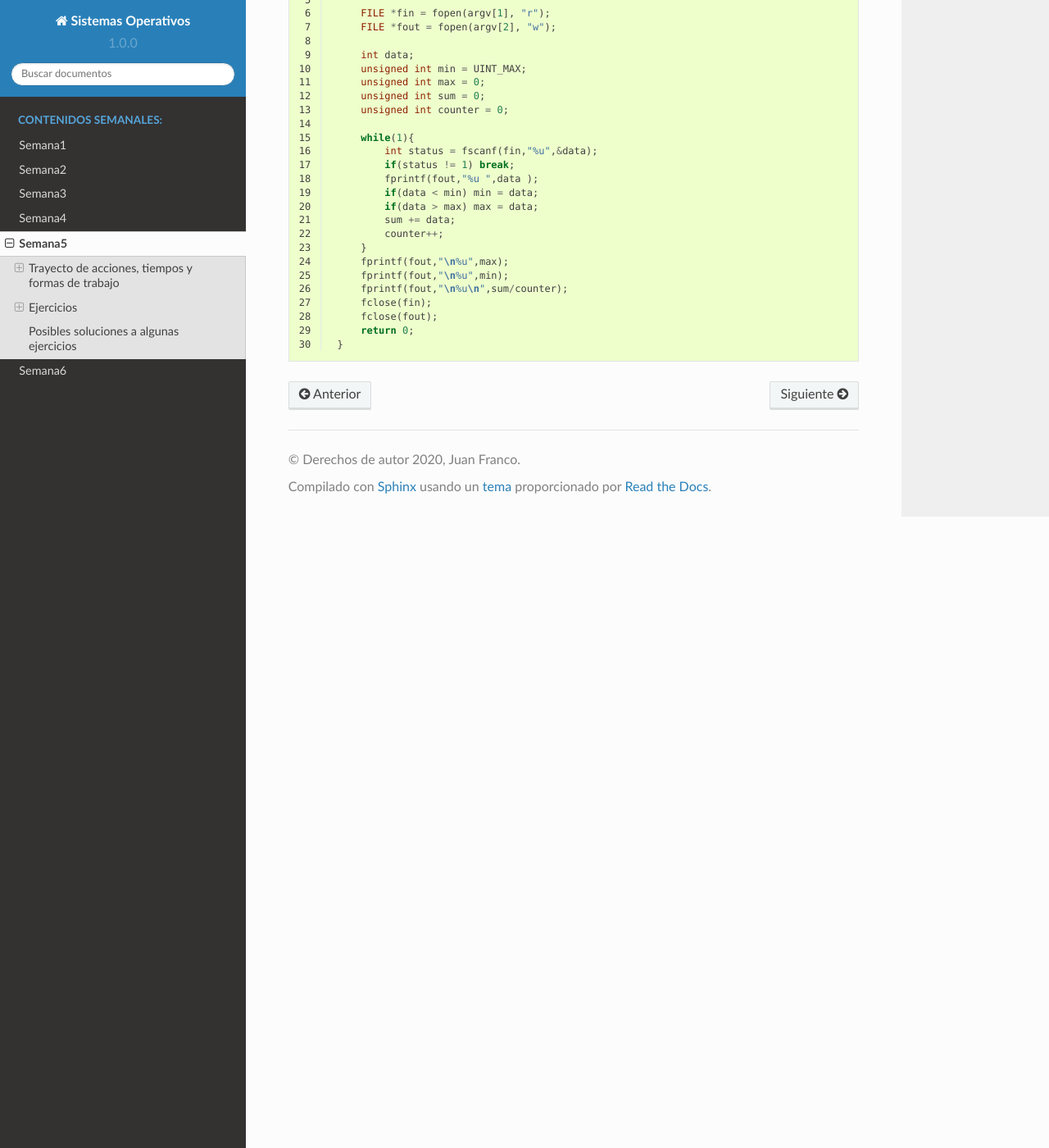
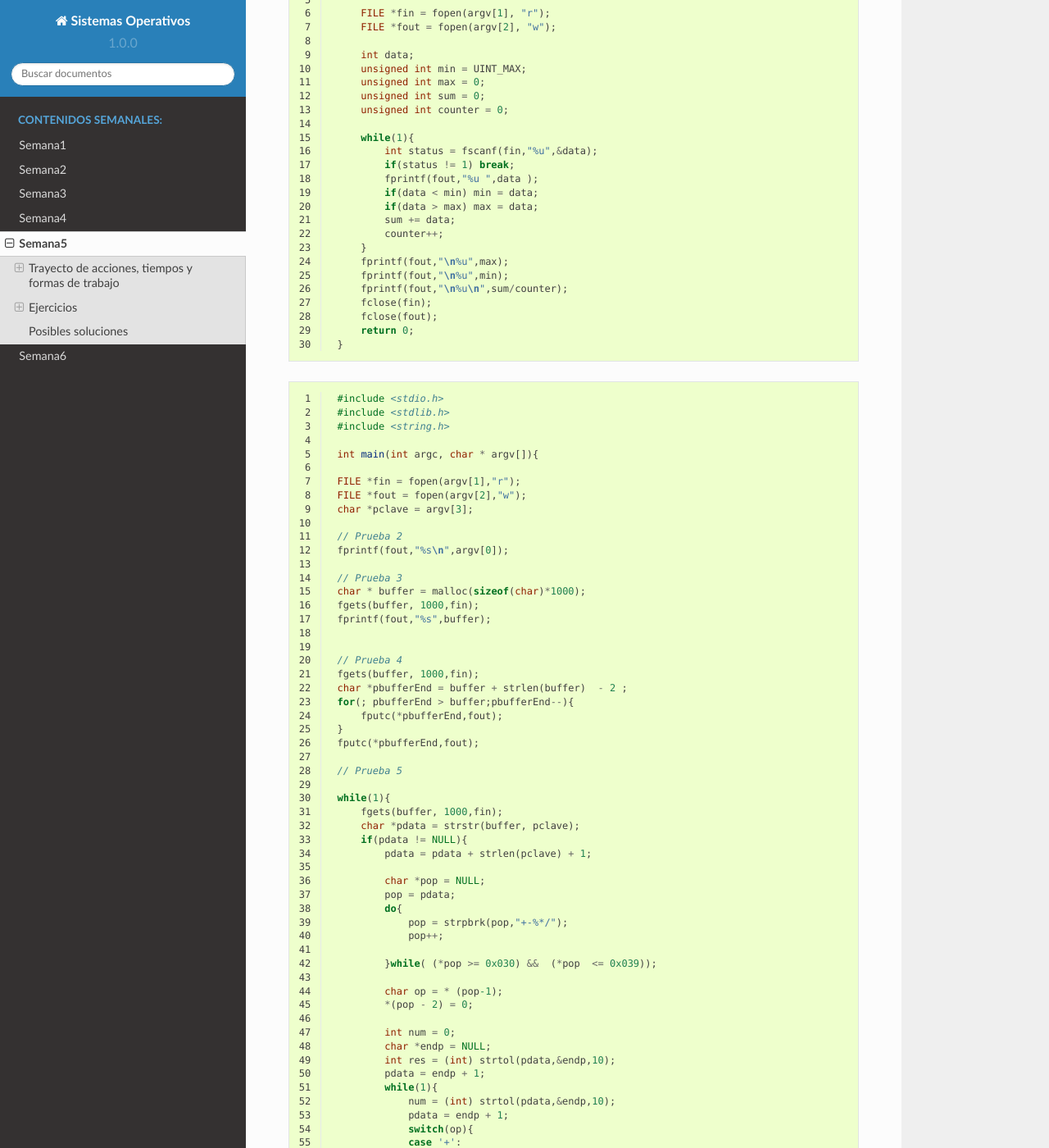
Before and after one commit to juanferfranco/sistemasoperativos, a Sphinx documentation site: the page built from docs/_semana5/semana5.rst, in a window 1280 px wide and 1400 px high, scrolled down 1799 px. Shown: the whole window at 82% size. Built offline with Sphinx 7.4.7 and the Read the Docs theme 2.0.0, drawn with Linux system fonts in a browser that asks for light colours; some of the changed text lies outside the part shown.

Commit message:
update week 5

```diff
--- a/docs/_semana5/semana5.rst
+++ b/docs/_semana5/semana5.rst
@@ -53,7 +53,7 @@
 .. note::
     ¡Alerta de Spoiler!
 
-Posibles soluciones a algunas ejercicios
+Posibles soluciones
 ------------------------------------------
 
 ¿Estas serán las soluciones de cuáles ejercicios?
@@ -112,3 +112,188 @@
         fclose(fout);
         return 0;
     }
+
+.. code-block:: c
+   :linenos:
+
+    #include <stdio.h>
+    #include <stdlib.h>
+    #include <string.h>
+
+    int main(int argc, char * argv[]){
+
+    FILE *fin = fopen(argv[1],"r");
+    FILE *fout = fopen(argv[2],"w");
+    char *pclave = argv[3];
+
+    // Prueba 2
+    fprintf(fout,"%s\n",argv[0]);
+
+    // Prueba 3
+    char * buffer = malloc(sizeof(char)*1000);
+    fgets(buffer, 1000,fin);
+    fprintf(fout,"%s",buffer);
+
+
+    // Prueba 4
+    fgets(buffer, 1000,fin);
+    char *pbufferEnd = buffer + strlen(buffer)  - 2 ;
+    for(; pbufferEnd > buffer;pbufferEnd--){
+        fputc(*pbufferEnd,fout);
+    }
+    fputc(*pbufferEnd,fout);
+
+    // Prueba 5
+
+    while(1){
+        fgets(buffer, 1000,fin);
+        char *pdata = strstr(buffer, pclave);
+        if(pdata != NULL){
+            pdata = pdata + strlen(pclave) + 1;
+
+            char *pop = NULL;
+            pop = pdata;
+            do{
+                pop = strpbrk(pop,"+-%*/");
+                pop++;
+
+            }while( (*pop >= 0x030) &&  (*pop  <= 0x039));
+
+            char op = * (pop-1);
+            *(pop - 2) = 0;
+
+            int num = 0;
+            char *endp = NULL;
+            int res = (int) strtol(pdata,&endp,10);
+            pdata = endp + 1;
+            while(1){
+                num = (int) strtol(pdata,&endp,10);
+                pdata = endp + 1;
+                switch(op){
+                case '+':
+                    res = res + num;
+                    break;
+                case '-':
+                    res = res - num;
+                    break;
+                case '%':
+                    res = res % num;
+                    break;
+                case '*':
+                    res = res*num;
+                    break;
+                case '/':
+                    res = res/num;
+                    break;
+                }
+                if(*endp == 0) break;
+            }
+
+            fprintf(fout,"\n%d\n",res);
+            break;
+        }
+    }
+
+    fclose(fout);
+    fclose(fin);
+    free(buffer);
+    return EXIT_SUCCESS;
+    }
+
+El vector de prueba usado es este:
+
+.. code-block:: html
+    :linenos:
+
+    Esta es la primera linea
+    Esta es la segunda linea del archivo
+    Esta es la tercera linea del archivo de entrada
+    Esta es la cuarta hola 1 2 3 -4 5 6 -7 8 9 + fin de la linea
+    Esta es la quinta linea
+    Esta es la sexta linea
+
+.. code-block:: c
+   :linenos:
+
+    #include <stdio.h>
+    #include <stdlib.h>
+    #include <string.h>
+    #include <ctype.h>
+
+    int main(int argc, char * argv[]){
+
+    FILE *fin = fopen(argv[1],"r");
+    FILE *fout = fopen(argv[2],"w");
+    char *pclave = argv[3];
+
+    // Prueba 2
+    fprintf(fout,"%s\n",argv[2]);
+
+    // Prueba 3
+    char *buffer = malloc(sizeof(char) * 1000);
+    fgets(buffer, 1000,fin);
+    for(char *pbuf = buffer ; *pbuf != '\n'; pbuf++){
+        fputc( toupper(*pbuf), fout);
+    }
+    fputc('\n',fout);
+
+
+        // Prueba 4
+        fgets(buffer, 1000,fin);
+        char *pletter = buffer;
+        int counter = 0;
+
+        while(1){
+            if(*pletter == ' '){
+                fprintf(fout, "%d ", counter);
+                counter = -1;
+            }
+            else if( *pletter == '\n' ){
+                fprintf(fout, "%d ", counter);
+                break;
+            }
+
+            counter++;
+            pletter++;
+        }
+        fputc('\n',fout);
+
+    // Prueba 5
+    while(1){
+        fgets(buffer,1000,fin );
+        char *pdata = strstr(buffer, pclave);
+
+            if(pdata != NULL){
+                char *pLastWord = buffer + strlen(buffer) - 1;
+                *pLastWord = 0;
+                for(; *pLastWord != ' ' ; pLastWord--);
+                char wordNum = strlen(pLastWord  + 1);
+                pdata = pdata + strlen(pclave) + 1;
+
+                char *token = strtok(pdata, " ");
+                while(token != NULL){
+                    if(strlen(token) == wordNum) fprintf(fout, "%s ", token);
+                    token = strtok(NULL, " ");
+                    if(token == (pLastWord  + 1)) break;
+                }
+                break;
+        }
+        }
+
+    fclose(fout);
+    fclose(fin);
+    free(buffer);
+    return EXIT_SUCCESS;
+    }
+
+El vector de prueba usado es este:
+
+.. code-block:: html
+    :linenos:
+
+    Esta es la primera linea
+    Esta es la segunda linea del archivo
+    Esta es la tercera linea del archivo de entrada
+    Esta es la cuarta hola linea casas del archivo de entrada mundo
+    Esta es la quinta linea
+    Esta es la sexta linea
```
